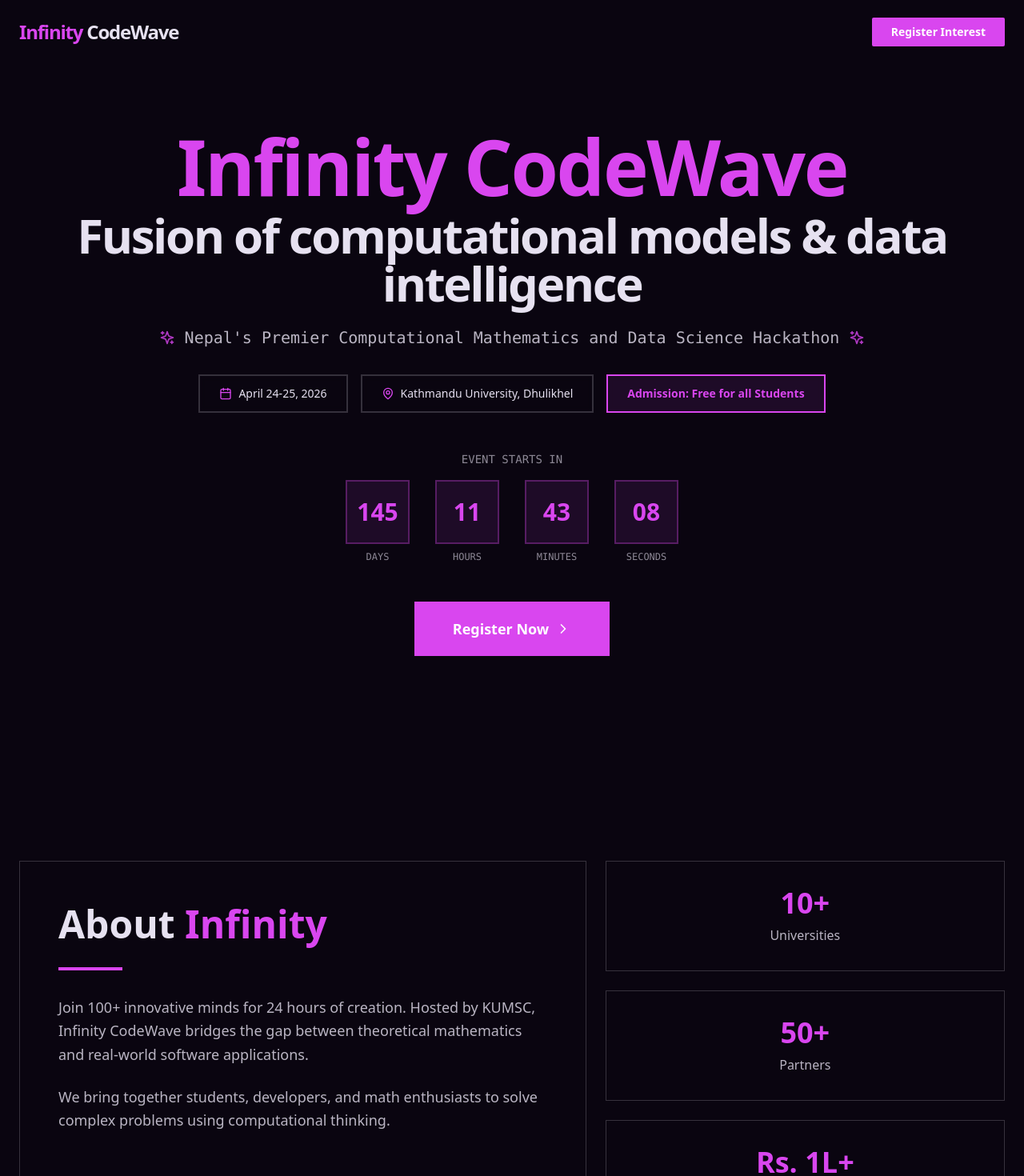
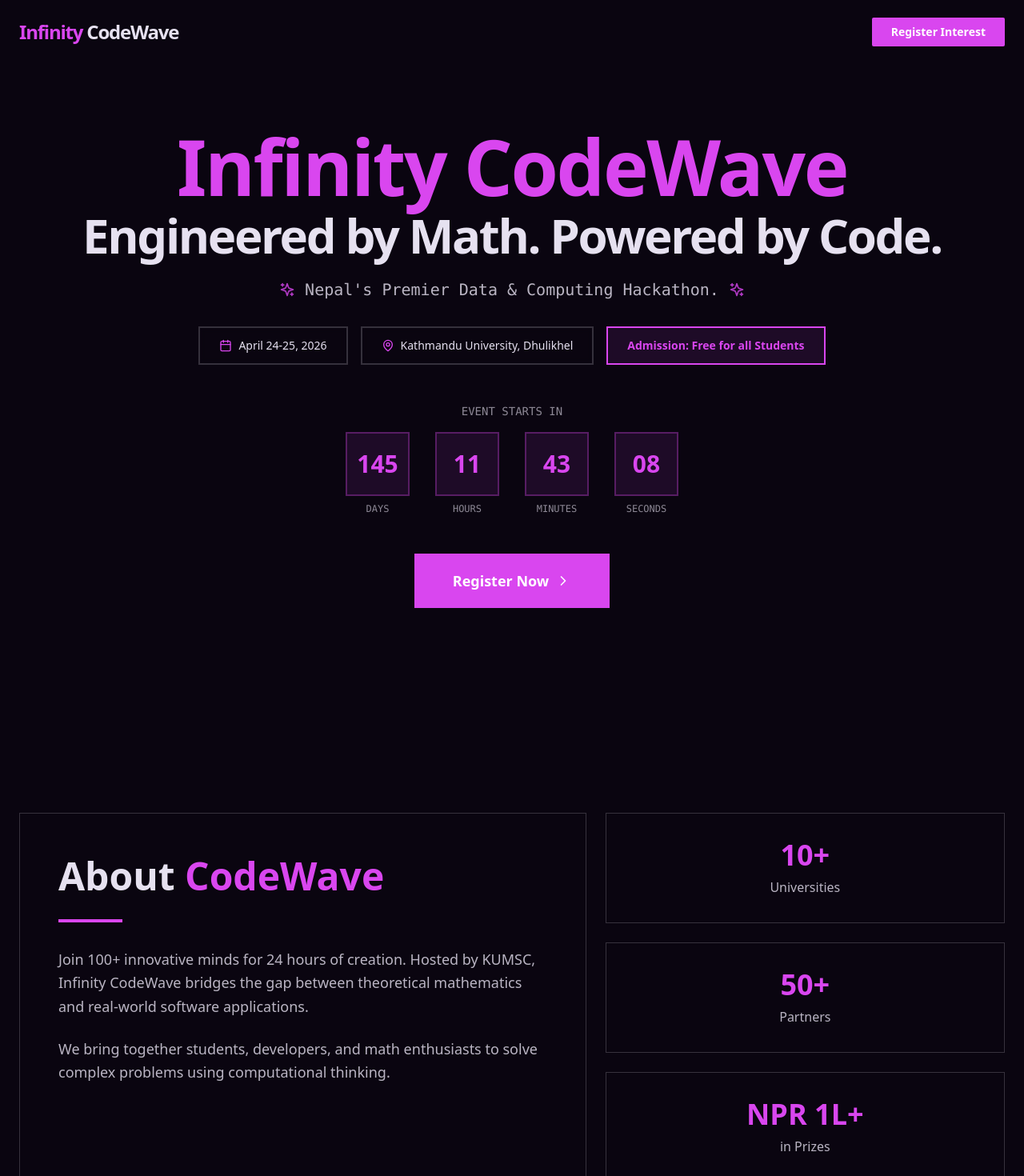
Before and after one commit to sapienskid/code-wave, a Next.js app: page / in a window 1280 px wide. Shown: the top 1470 px of the page at 80% size. Built offline with nearby package versions, Linux system fonts and the light colour scheme.

Commit message:
complete information update

```diff
--- a/src/components/About.jsx
+++ b/src/components/About.jsx
@@ -9,7 +9,7 @@
           {/* Main content - spans 7 columns */}
           <div className="lg:col-span-7 border border-[#E6E1F0]/20 p-8 md:p-12">
             <h2 className="text-5xl font-bold mb-6 leading-tight">
-              About <span className="text-[#d946ef]">{siteConfig.name.split(' ')[0]}</span>
+              About <span className="text-[#d946ef]">{siteConfig.name.split(' ')[1]}</span>
             </h2>
             <div className="w-20 h-1 bg-[#d946ef] mb-8" />
             <p className="text-lg leading-relaxed opacity-80 mb-6">
--- a/src/data/config.js
+++ b/src/data/config.js
@@ -2,9 +2,9 @@
 
 export const siteConfig = {
   name: "Infinity CodeWave",
-  tagline: "Fusion of computational models & data intelligence",
-  subTagline: "Nepal's Premier Computational Mathematics and Data Science Hackathon",
-  eventName: "Infinity", // KUMSC's annual event
+  tagline: "Engineered by Math. Powered by Code.",
+  subTagline: "Nepal's Premier Data & Computing Hackathon.",
+  eventName: "Infinity CodeWave",
   date: "April 24-25, 2026",
   eventDate: "2026-04-24T00:00:00+05:45", // ISO format with Nepal timezone for countdown
   location: "Kathmandu University, Dhulikhel",
@@ -14,8 +14,8 @@
 
   // SEO Configuration
   seo: {
-    title: "Infinity CodeWave | Nepal's Premier Computational Mathematics and Data Science Hackathon",
-    description: "Join Infinity CodeWave on April 24-25, 2026 at Kathmandu University. A 48-hour hackathon where data and mathematics meets code. Part of KUMSC's annual Infinity event. Free admission for all students!",
+    title: "Infinity CodeWave | Nepal's Premier Data & Computing Hackathon",
+    description: "Join Infinity CodeWave on April 24-25, 2026 at Kathmandu University. Engineered by Math. Powered by Code. Nepal's Premier Data & Computing Hackathon. Part of KUMSC's annual Infinity event. Free admission for all students!",
     keywords: [
       "hackathon",
       "CodeWave",
@@ -46,7 +46,7 @@
   stats: [
     { value: "10+", label: "Universities" },
     { value: "50+", label: "Partners" },
-    { value: "Rs. 1L+", label: "in Prizes" }
+    { value: "NPR 1L+", label: "in Prizes" }
   ],
 
   tracks: [
```
